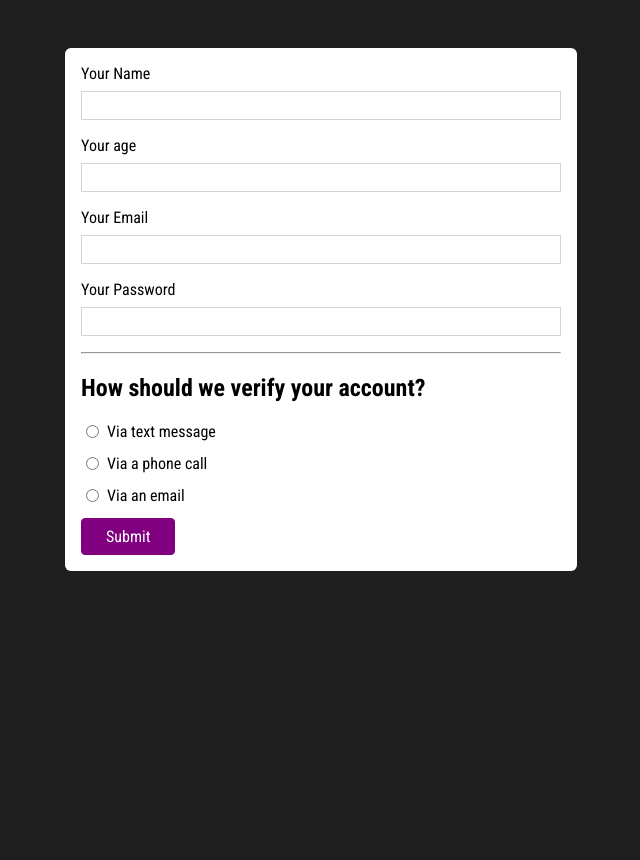
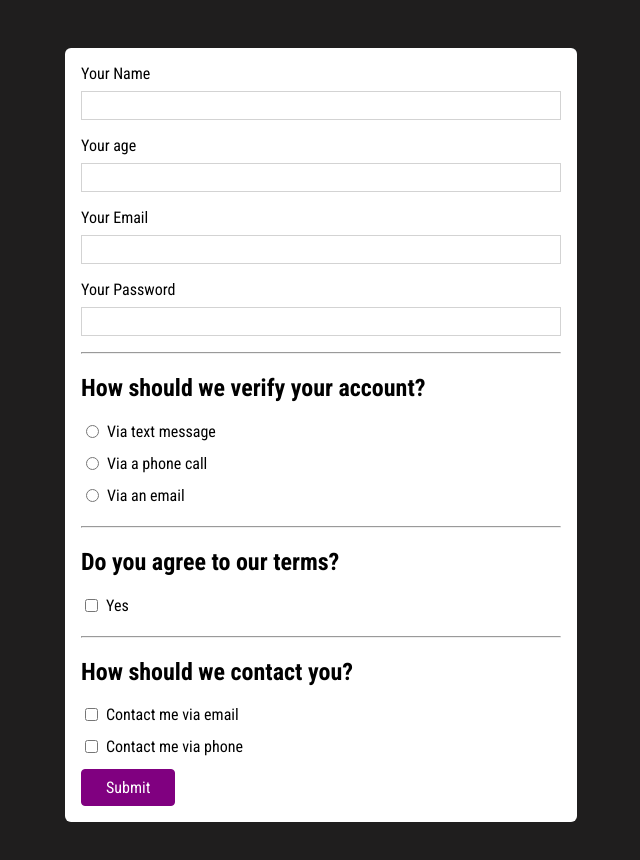
Before and after one commit to Ryomi-j/Personal-Information--practice, a plain HTML site: page index.html in a window 1280 px wide. Shown: the whole page, without its empty margins (319-959 px from the left). Before the commit the page ends 800 px from the top, so only its background shows below. Drawn offline with Linux system fonts and the light colour scheme.

Commit message:
practiced check-boxes

```diff
--- a/index.html
+++ b/index.html
@@ -39,7 +39,22 @@
         <input type="radio" name="verify" id="via-email" value="email" />
         <label for="via-email">Via an email</label>
       </div>
-
+      <hr />
+      <h2>Do you agree to our terms?</h2>
+      <div class="form-control-inline">
+        <input type="checkbox" id="agree-terms" name="terms"/>
+        <label for="agree-terms">Yes</label>
+      </div>
+      <hr />
+      <h2>How should we contact you?</h2>
+      <div class="form-control-inline">
+        <input type="checkbox" id="contact-email" name="contact" value="email"/>
+        <label for="contact-email">Contact me via email</label>
+      </div>
+      <div class="form-control-inline">
+        <input type="checkbox" id="contact-phone" name="contact" value="phone"/>
+        <label for="contact-phone">Contact me via phone</label>
+      </div>
       <button>Submit</button>
     </form>
   </body>
```
